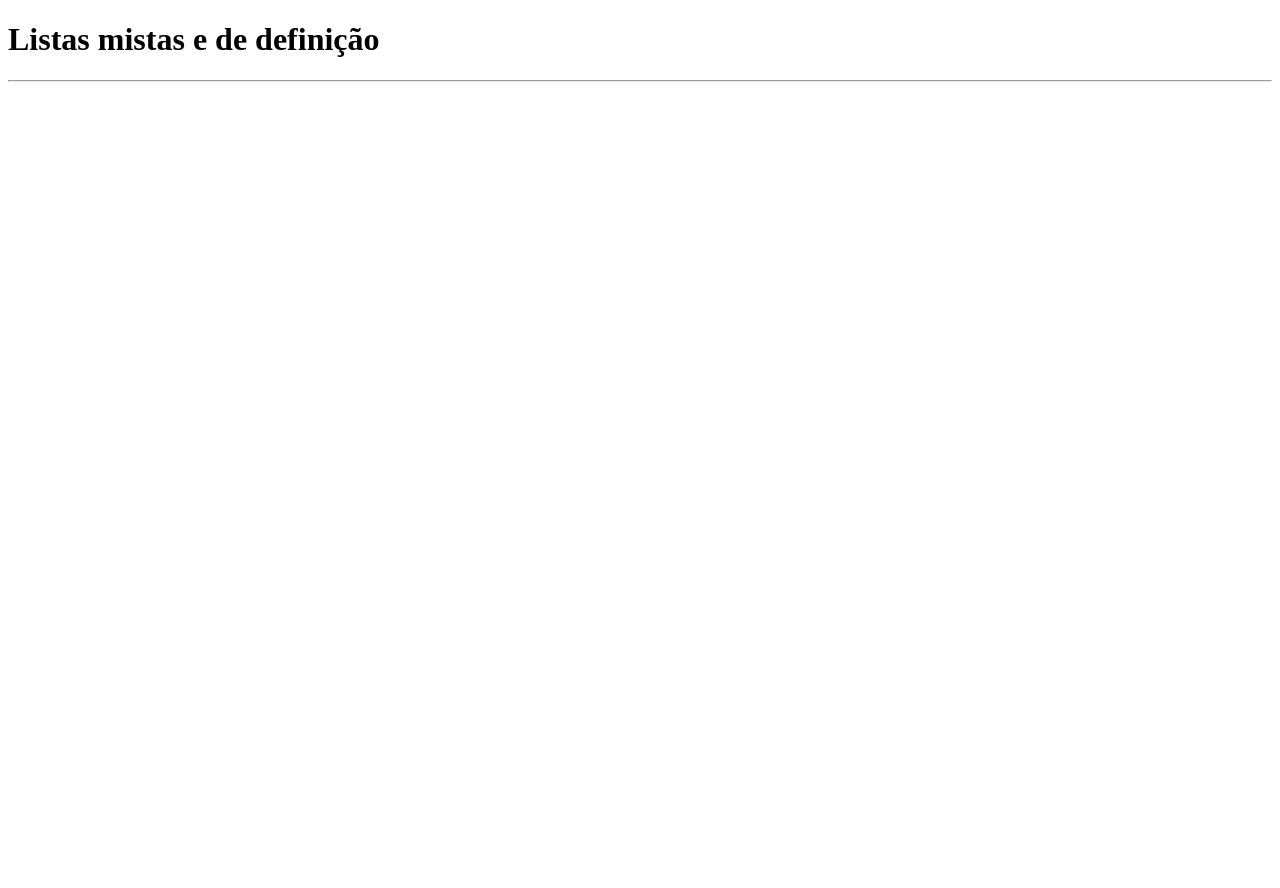
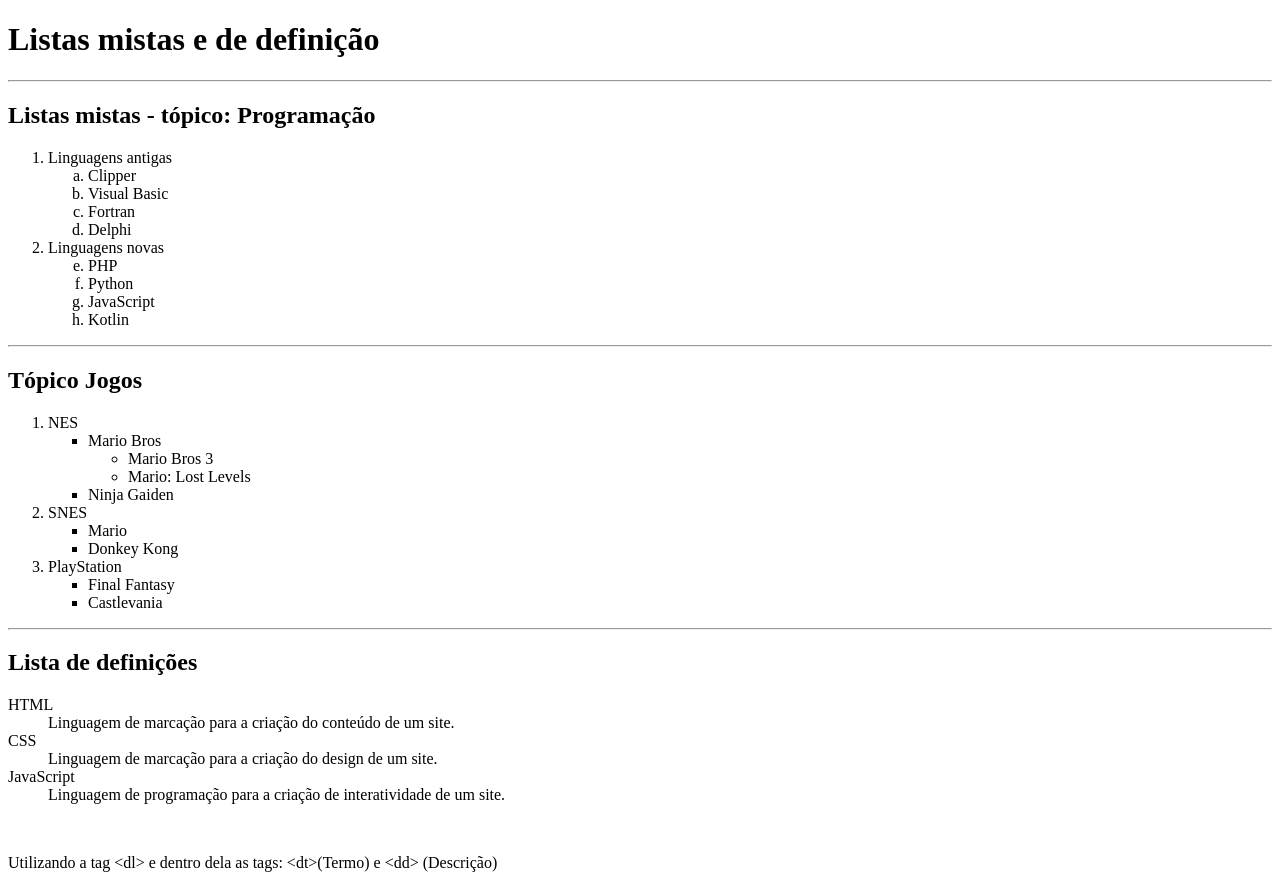
Before and after one commit to hellen0liveira/HTML-CSS, a plain HTML site: page Módulo 1/Aula23 - Listas mistas e de definição/index.html in a window 1280 px wide. Before the commit the page ends 800 px from the top, so only its background shows below. Drawn offline with Linux system fonts and the light colour scheme.

Commit message:
Adicionei o código

```diff
--- a/Módulo 1/Aula23 - Listas mistas e de definição/index.html
+++ b/Módulo 1/Aula23 - Listas mistas e de definição/index.html
@@ -8,5 +8,57 @@
 <body>
     <h1>Listas mistas e de definição</h1>
     <hr>
+    <h2>Listas mistas - tópico: Programação</h2>
+    <ol>
+        <li>Linguagens antigas</li>
+        <ol type="a">
+            <li>Clipper</li>
+            <li>Visual Basic</li>
+            <li>Fortran</li>
+            <li>Delphi</li>
+        </ol>
+        <li>Linguagens novas</li>
+        <ol type="a" start="5">
+            <li>PHP</li>
+            <li>Python</li>
+            <li>JavaScript</li>
+            <li>Kotlin</li>
+        </ol>
+    </ol>
+    <hr>
+    <h2>Tópico Jogos</h2>
+    <ol>
+        <li>NES</li>
+        <ul type="square">
+            <li>Mario Bros</li>
+            <ul type="circle">
+                <li>Mario Bros 3</li>
+                <li>Mario: Lost Levels</li>
+            </ul>
+            <li>Ninja Gaiden</li>
+        </ul>
+        <li>SNES</li>
+        <ul type="square">
+            <li>Mario</li>
+            <li>Donkey Kong</li>
+        </ul>
+        <li>PlayStation</li>
+        <ul type="square">
+            <li>Final Fantasy</li>
+            <li>Castlevania</li>
+        </ul>
+    </ol>
+    <hr>
+    <h2>Lista de definições</h2>
+    <dl>
+        <dt>HTML</dt>
+        <dd>Linguagem de marcação para a criação do conteúdo de um site.</dd>
+        <dt>CSS</dt>
+        <dd>Linguagem de marcação para a criação do design de um site.</dd>
+        <dt>JavaScript</dt>
+        <dd>Linguagem de programação para a criação de interatividade de um site.</dd>
+    </dl>
+    <br>
+    <p>Utilizando a tag &lt;dl&gt; e dentro dela as tags: &lt;dt&gt;(Termo) e &lt;dd&gt; (Descrição)</p>
 </body>
 </html>
```
